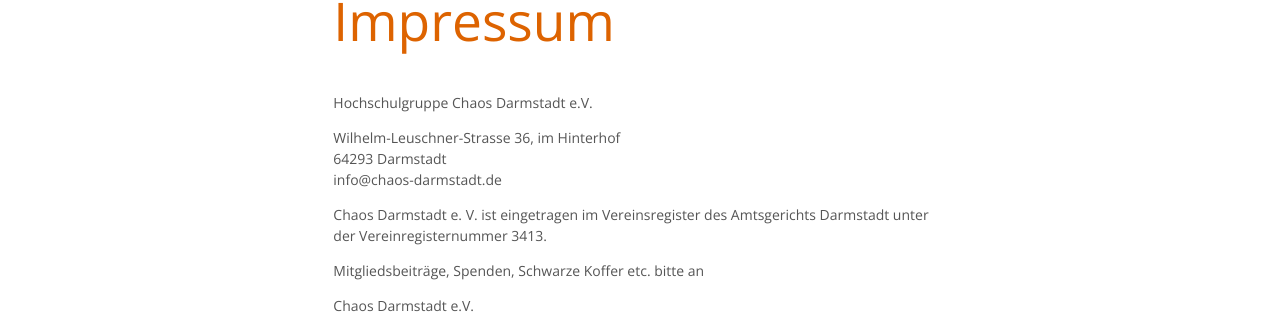
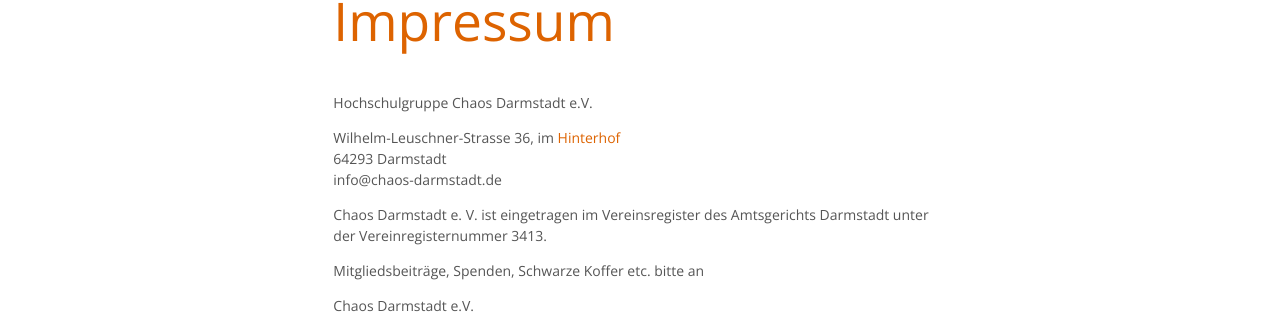
Before and after one commit to ChaosDarmstadt/chaos-darmstadt.de, a Jekyll site: the page built from imprint.md, in a window 1280 px wide. Shown: the part 652-971 px from the top of the page. Built offline with Jekyll 4.4.1, drawn with Linux system fonts in a browser that asks for light colours; some of the changed lines change nothing that is shown.

Commit message:
Added OSM Link to our address

```diff
--- a/imprint.md
+++ b/imprint.md
@@ -20,7 +20,7 @@
 
 Hochschulgruppe Chaos Darmstadt e.V.
 
-Wilhelm-Leuschner-Strasse 36, im Hinterhof
+Wilhelm-Leuschner-Strasse 36, im [Hinterhof](http://www.openstreetmap.org/?mlat=49.87922&mlon=8.64526#map=19/49.87922/8.64526)
 64293 Darmstadt
 info@chaos-darmstadt.de
 
```
